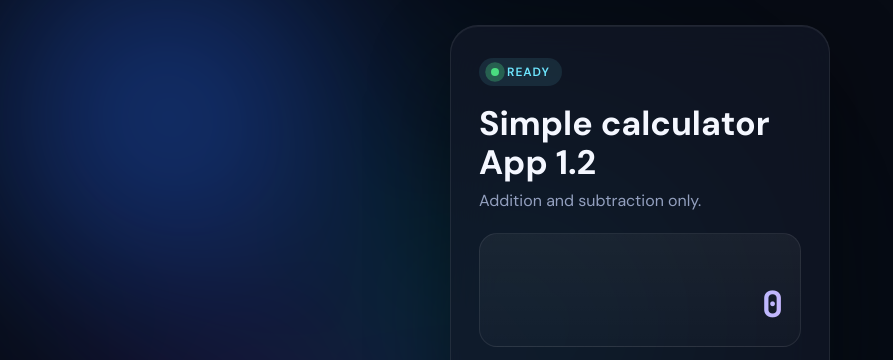
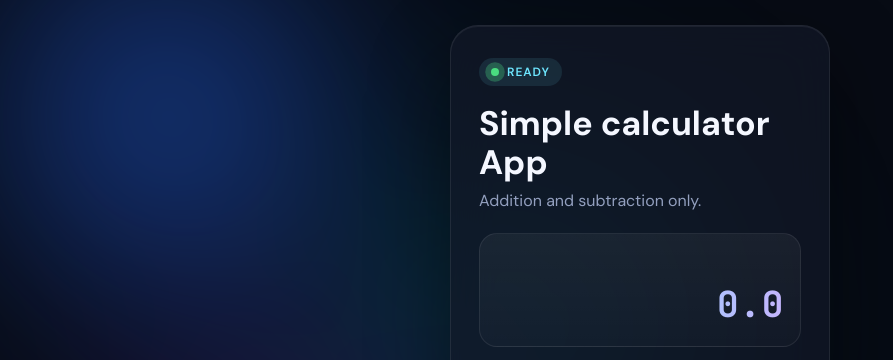
Before and after one commit to codesnippetsforall/Simple-Calculator-with-CI-CD-Jenkins-and-K8s, a plain HTML site: page index.html in a window 1280 px wide. Shown: the top 360 px of the page, without its empty margins (0-893 px from the left). Drawn offline with Linux system fonts and the light colour scheme.

Commit message:
Automated build

```diff
--- a/index.html
+++ b/index.html
@@ -242,12 +242,12 @@
   <div class="aurora"></div>
   <main class="card">
     <div class="eyebrow"><span class="dot"></span><span>Ready</span></div>
-    <h1>Simple calculator App 1.2</h1>
+    <h1>Simple calculator App</h1>
     <p class="lede">Addition and subtraction only.</p>
 
     <div class="display" aria-live="polite">
       <div class="expression" id="expression"></div>
-      <div class="value" id="value">0</div>
+      <div class="value" id="value">0.0</div>
     </div>
 
     <div class="pad">
```
Also changed, not shown: 1 other file.
